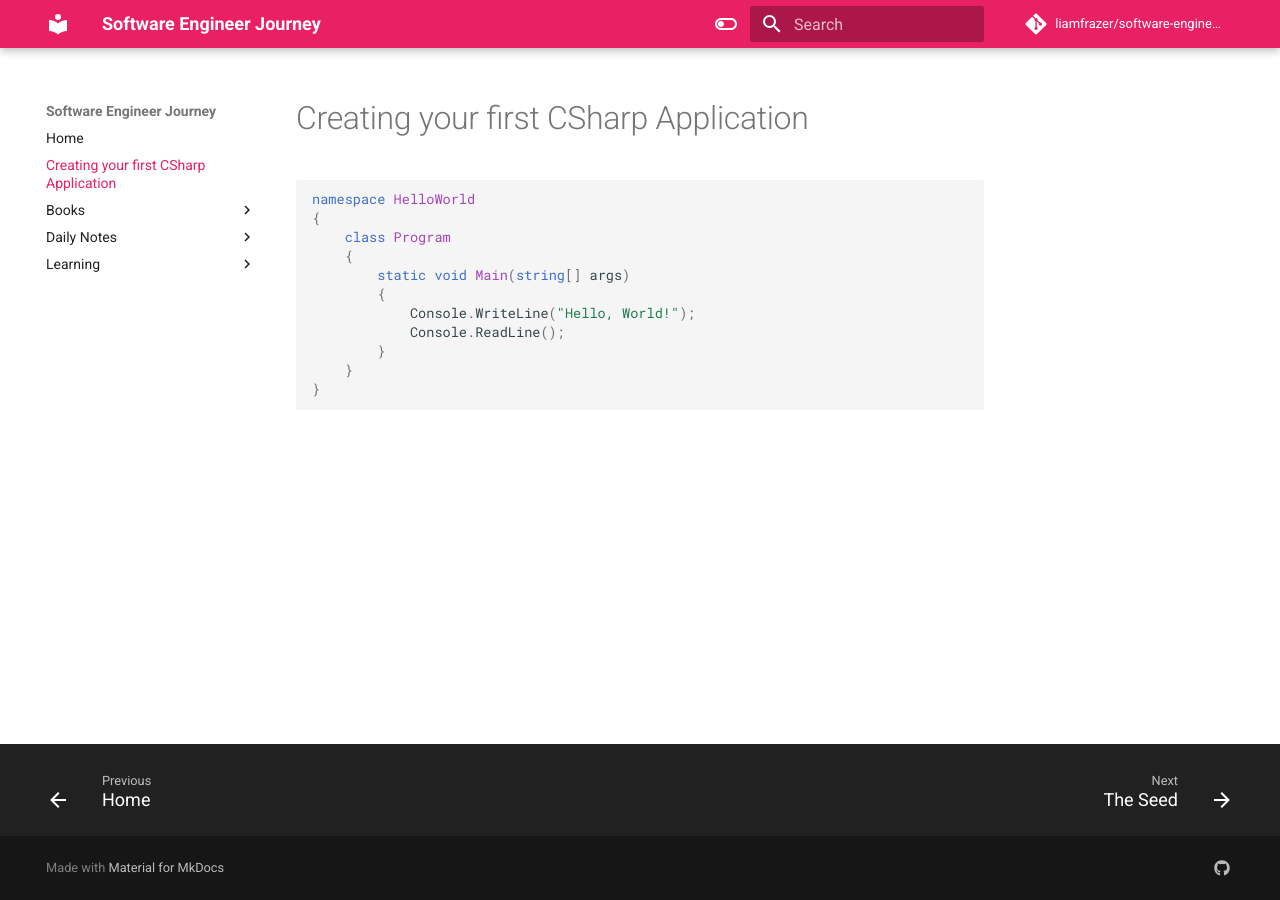
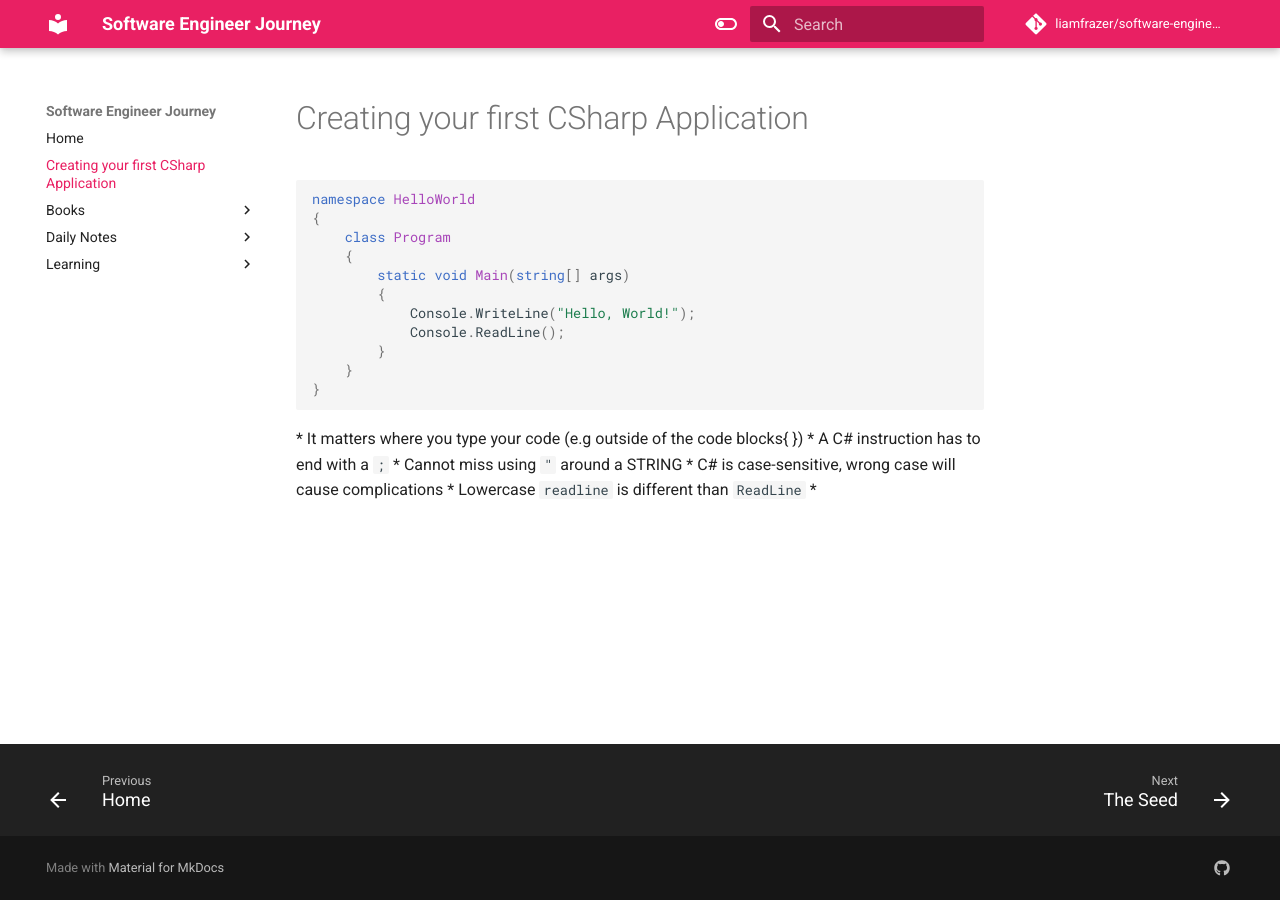
Before and after one commit to liamfrazer/software-engineer-journey, an MkDocs documentation site: the page built from docs/Creating your first CSharp Application.md, in a window 1280 px wide. Built offline with MkDocs 1.6.1 and Material for MkDocs 9.7.7, drawn with Linux system fonts in a browser that asks for light colours; comment, search, counter and statistics services are not loaded.

Commit message:
vault backup: 2024-01-03 21:44:24

````diff
--- a/docs/Creating your first CSharp Application.md
+++ b/docs/Creating your first CSharp Application.md
@@ -17,3 +17,9 @@ namespace HelloWorld
 }
 
 ```
+* It matters where you type your code (e.g outside of the code blocks{ })
+* A C# instruction has to end with a `;`
+* Cannot miss using `"` around a STRING
+* C# is case-sensitive, wrong case will cause complications
+* Lowercase `readline` is different than `ReadLine`
+*
````
